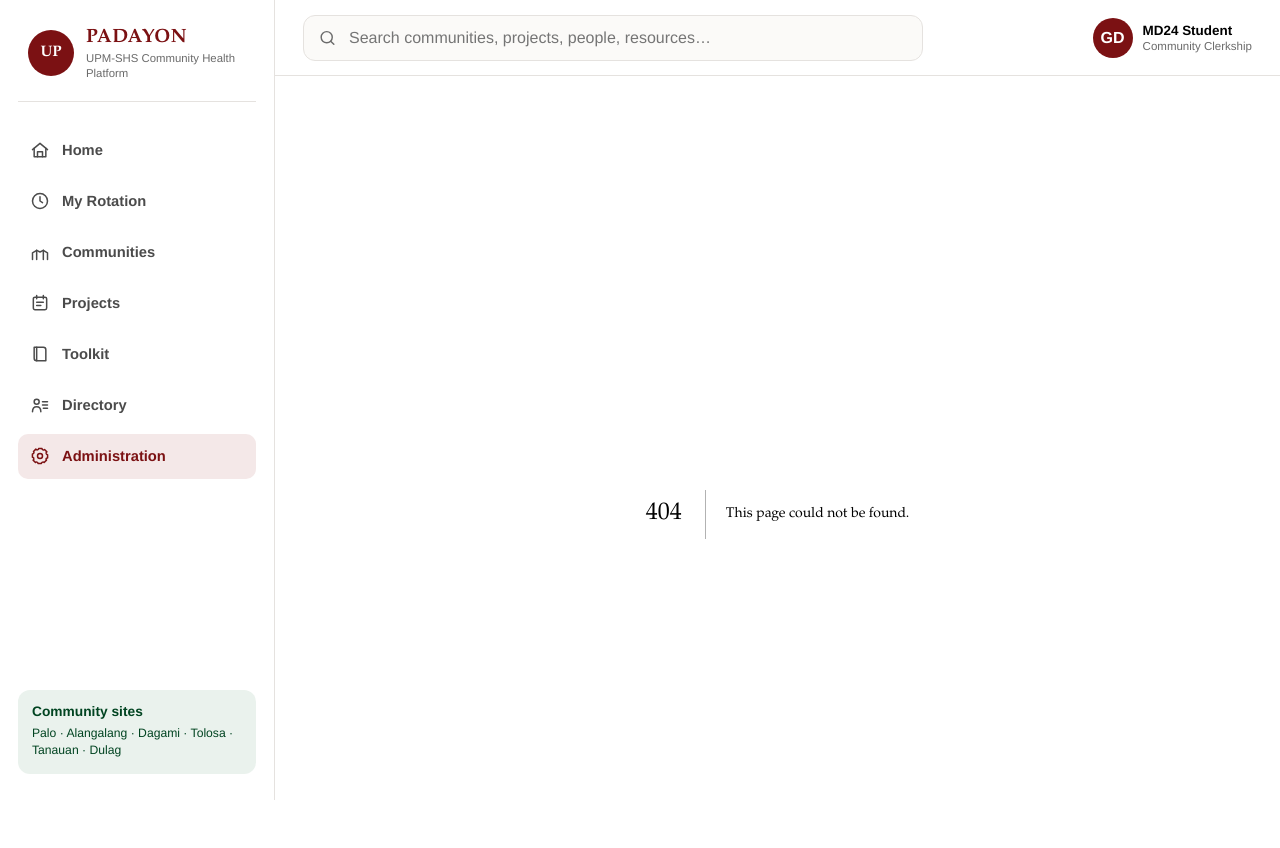
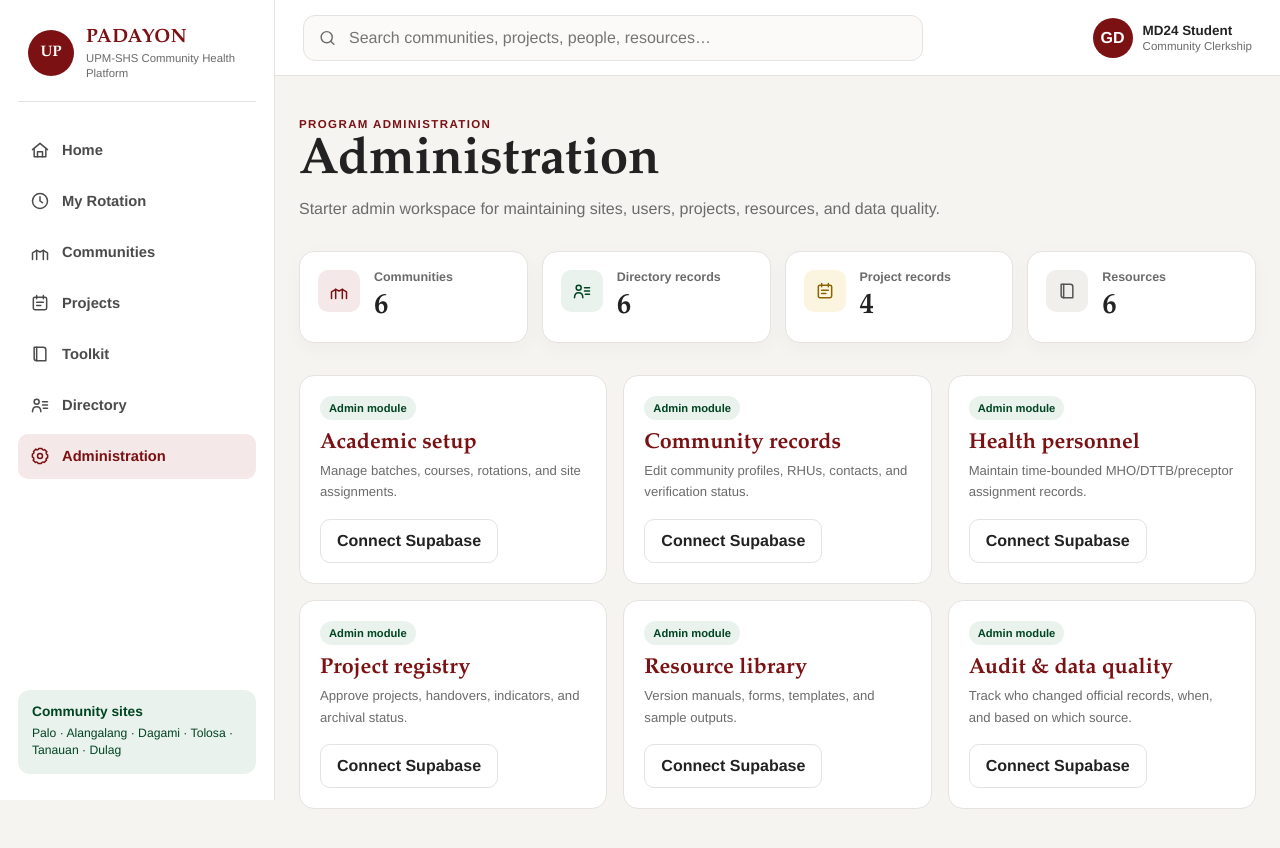
Before and after one commit to upmshsat50/toolkit, a Next.js app: page /admin in a window 1280 px wide. Before the commit this address had no page. Shown: the top 848 px of the page. Built offline with nearby package versions, Linux system fonts and the light colour scheme.

Commit message:
Add files via upload

```diff
--- /dev/null
+++ b/app/admin/page.tsx
@@ -0,0 +1,16 @@
+import { PageHeader, StatCard } from "@/components/UI";
+
+export default function AdminPage(){
+ return <>
+  <PageHeader eyebrow="Program administration" title="Administration" description="Starter admin workspace for maintaining sites, users, projects, resources, and data quality."/>
+  <div className="stats-grid"><StatCard label="Communities" value="6" icon="communities" tone="maroon"/><StatCard label="Directory records" value="6" icon="directory" tone="green"/><StatCard label="Project records" value="4" icon="projects" tone="gold"/><StatCard label="Resources" value="6" icon="toolkit"/></div>
+  <div className="community-grid">{[
+   ["Academic setup","Manage batches, courses, rotations, and site assignments."],
+   ["Community records","Edit community profiles, RHUs, contacts, and verification status."],
+   ["Health personnel","Maintain time-bounded MHO/DTTB/preceptor assignment records."],
+   ["Project registry","Approve projects, handovers, indicators, and archival status."],
+   ["Resource library","Version manuals, forms, templates, and sample outputs."],
+   ["Audit & data quality","Track who changed official records, when, and based on which source."],
+  ].map(([t,d])=><div className="community-card" key={t}><span className="kicker">Admin module</span><h3>{t}</h3><p>{d}</p><button className="button button-outline" disabled>Connect Supabase</button></div>)}</div>
+ </>;
+}
```
